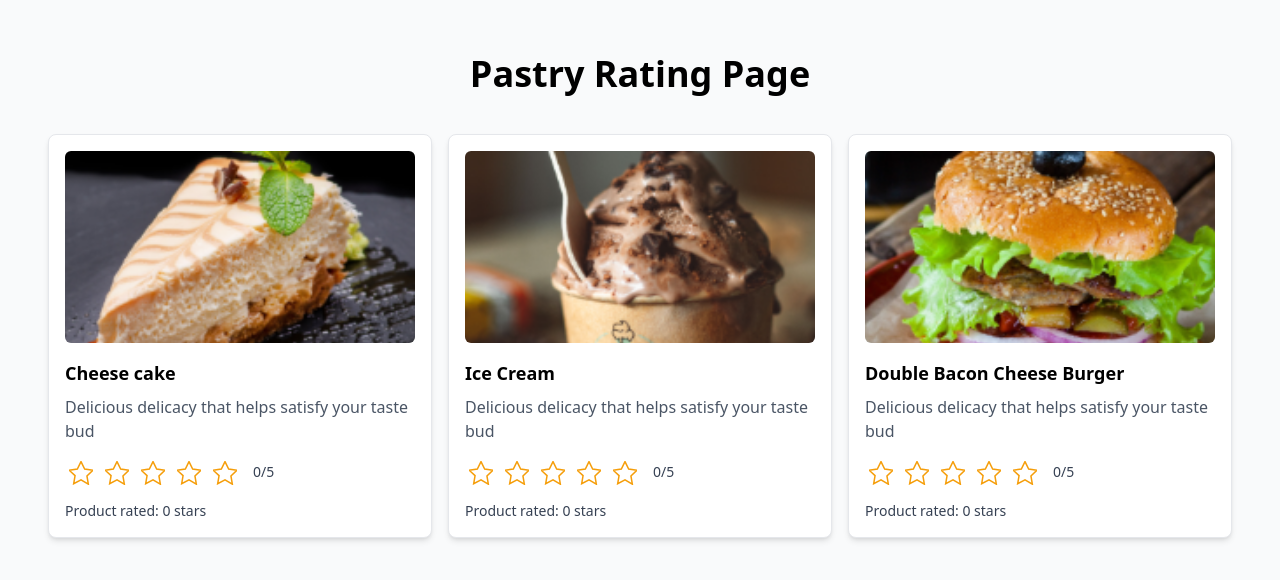
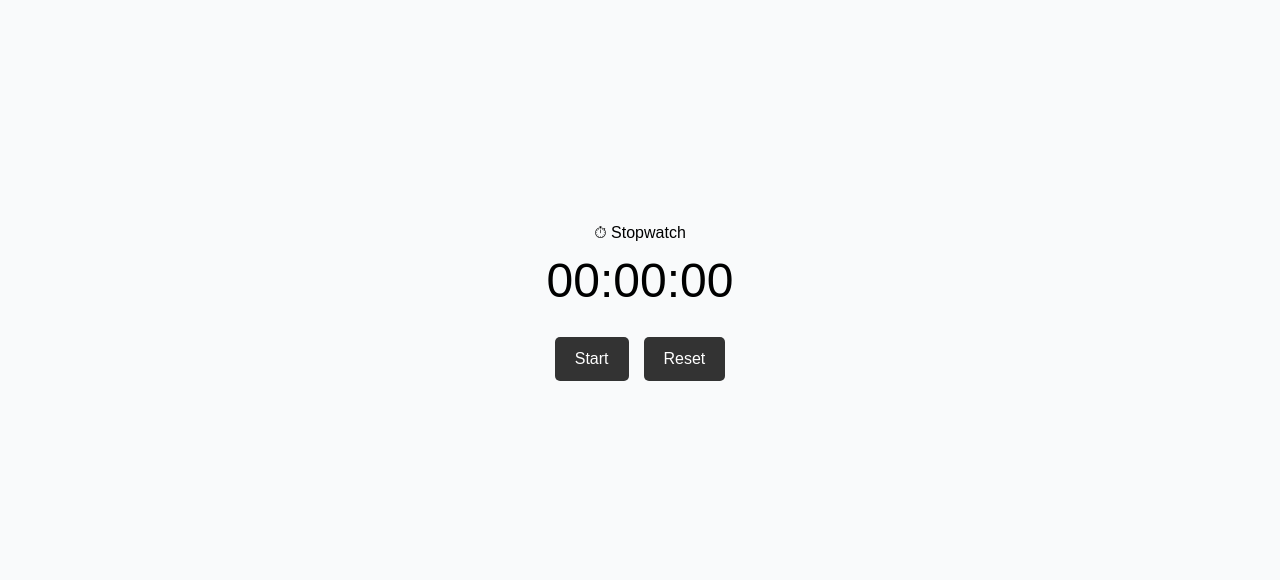
Before and after one commit to Abdulmuiz00/projectmy, a React (Vite) app: page / in a window 1280 px wide. Shown: the part 124-704 px from the top of the page. Built offline with nearby package versions, Linux system fonts and the light colour scheme.

Commit message:
DAY 029
created a stop watch

```diff
--- a/src/App.jsx
+++ b/src/App.jsx
@@ -1,5 +1,5 @@
 import React, { useState } from "react";
-import StarRating from "./StarRating";
+import Stopwatch from "./StopWatch";
 
 
 
@@ -7,7 +7,7 @@ import StarRating from "./StarRating";
 function App() {
   return (
     <div className="min-h-screen bg-gray-50 flex items-center justify-center">
-      <StarRating />
+      <Stopwatch />
     </div>
   );
 }
--- /dev/null
+++ b/src/StopWatch.jsx
@@ -0,0 +1,84 @@
+import { useState, useEffect } from "react";
+
+function Stopwatch() {
+  const [time, setTime] = useState(0); // time in milliseconds
+  const [isRunning, setIsRunning] = useState(false);
+
+  useEffect(() => {
+    let interval;
+
+    if (isRunning) {
+      interval = setInterval(() => {
+        setTime((prev) => prev + 10);
+      }, 10);
+    }
+
+    // Cleanup to stop interval when component unmounts or isRunning changes
+    return () => clearInterval(interval);
+  }, [isRunning]);
+
+  const formatTime = () => {
+    const ms = time % 1000;
+    const seconds = Math.floor(time / 1000) % 60;
+    const minutes = Math.floor(time / 60000);
+
+    return `${String(minutes).padStart(2, "0")}:${String(seconds).padStart(
+      2,
+      "0"
+    )}:${String(Math.floor(ms / 10)).padStart(2, "0")}`;
+  };
+
+  return (
+    <div
+      style={{
+        textAlign: "center",
+        marginTop: "50px",
+        fontFamily: "Arial",
+      }}
+    >
+      <h1>⏱ Stopwatch</h1>
+
+      <h2 style={{ fontSize: "3rem", marginBottom: "20px" }}>{formatTime()}</h2>
+
+      <div style={{ display: "flex", justifyContent: "center", gap: "15px" }}>
+        {!isRunning ? (
+          <button
+            onClick={() => setIsRunning(true)}
+            style={btnStyle}
+          >
+            Start
+          </button>
+        ) : (
+          <button
+            onClick={() => setIsRunning(false)}
+            style={btnStyle}
+          >
+            Pause
+          </button>
+        )}
+
+        <button
+          onClick={() => {
+            setIsRunning(false);
+            setTime(0);
+          }}
+          style={btnStyle}
+        >
+          Reset
+        </button>
+      </div>
+    </div>
+  );
+}
+
+const btnStyle = {
+  padding: "10px 20px",
+  background: "#333",
+  color: "#fff",
+  border: "none",
+  borderRadius: "5px",
+  cursor: "pointer",
+  fontSize: "1rem",
+};
+
+export default Stopwatch;
```
